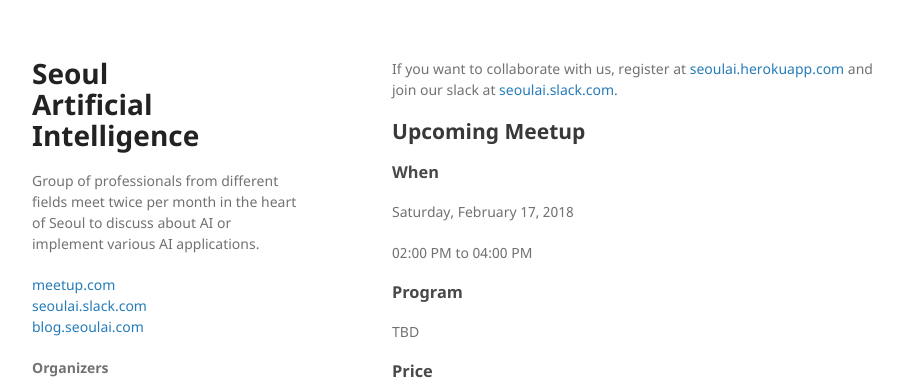
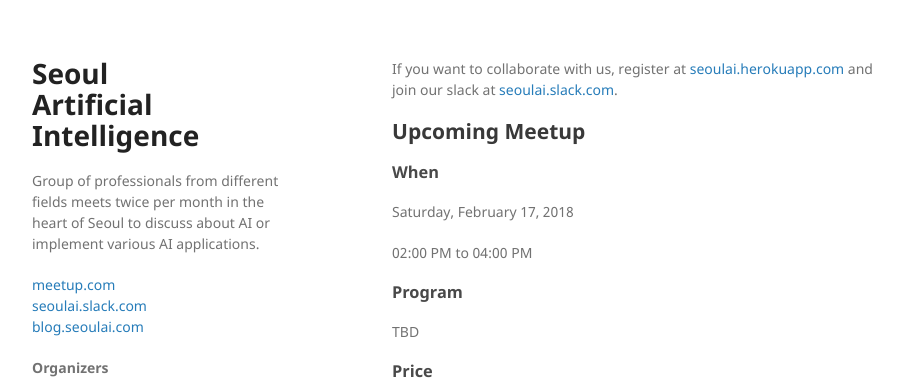
Before and after one commit to martinkersner/seoul-artificial-intelligence-meetup, a Jekyll site: the page built from docs/index.md, in a window 1280 px wide. Shown: the top 381 px of the page, without its empty margins (178-1081 px from the left). Built offline with Jekyll 4.4.1, drawn with Linux system fonts in a browser that asks for light colours.

Commit message:
fix grammar

```diff
--- a/docs/_config.yml
+++ b/docs/_config.yml
@@ -1,5 +1,5 @@
 title: Seoul Artificial Intelligence
-description: Group of professionals from different fields meet twice per month in the heart of Seoul to discuss about AI or implement various AI applications.
+description: Group of professionals from different fields meets twice per month in the heart of Seoul to discuss about AI or implement various AI applications.
 google_analytics: UA-106993341-1
 theme: jekyll-theme-minimal
 url: http://seoulai.com
```
